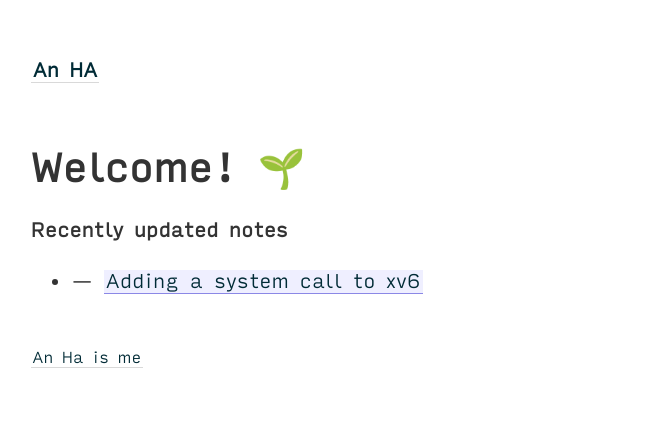
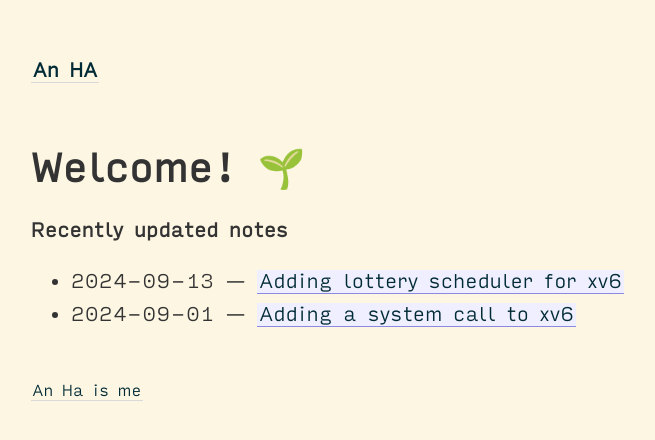
Before and after one commit to bannnn511/bannnn511.github.io, a Jekyll site: the page built from _pages/index.md, in a window 1280 px wide. Shown: the top 440 px of the page, without its empty margins (46-701 px from the left). Built offline with Jekyll 4.4.1, drawn with Linux system fonts in a browser that asks for light colours.

Commit message:
placeholder for lotterys scheduler

```diff
--- a/_notes/xv6/adding-a-system-call-to-xv6.md
+++ b/_notes/xv6/adding-a-system-call-to-xv6.md
@@ -1,5 +1,6 @@
 ---
 title: Adding a system call to xv6
+date: 2024-09-01
 ---
 
 ## What are we doing??
--- /dev/null
+++ b/_notes/xv6/lottery-scheduler-for-xv6.md
@@ -0,0 +1,6 @@
+---
+title: Adding lottery scheduler for xv6
+date: 2024-09-13
+---
+
+Comming soon.
--- a/_pages/index.md
+++ b/_pages/index.md
@@ -10,10 +10,11 @@
 <strong>Recently updated notes</strong>
 
 <ul>
-  {% assign recent_notes = site.notes | sort: "last_modified_at_timestamp" | reverse %}
+  <!-- {% assign recent_notes = site.notes | sort: "last_modified_at_timestamp" | reverse %} -->
+  {% assign recent_notes = site.notes | sort: "date" | reverse %}
   {% for note in recent_notes limit: 5 %}
     <li>
-      {{ note.last_modified_at | date: "%Y-%m-%d" }} — <a class="internal-link" href="{{ site.baseurl }}{{ note.url }}">{{ note.title }}</a>
+      {{ note.date| date: "%Y-%m-%d" }} — <a class="internal-link" href="{{ site.baseurl }}{{ note.url }}">{{ note.title }}</a>
     </li>
   {% endfor %}
 </ul>
--- a/_sass/_style.scss
+++ b/_sass/_style.scss
@@ -32,6 +32,7 @@
     color: $color-text;
     font-size: 1rem;
     max-width: 63em;
+    background-color: #fdf6e3;
 
     @media (min-width: 820px) {
         font-size: 1.2rem;
```
Also changed, not shown: _pages/about.md (+3 -1 lines).
